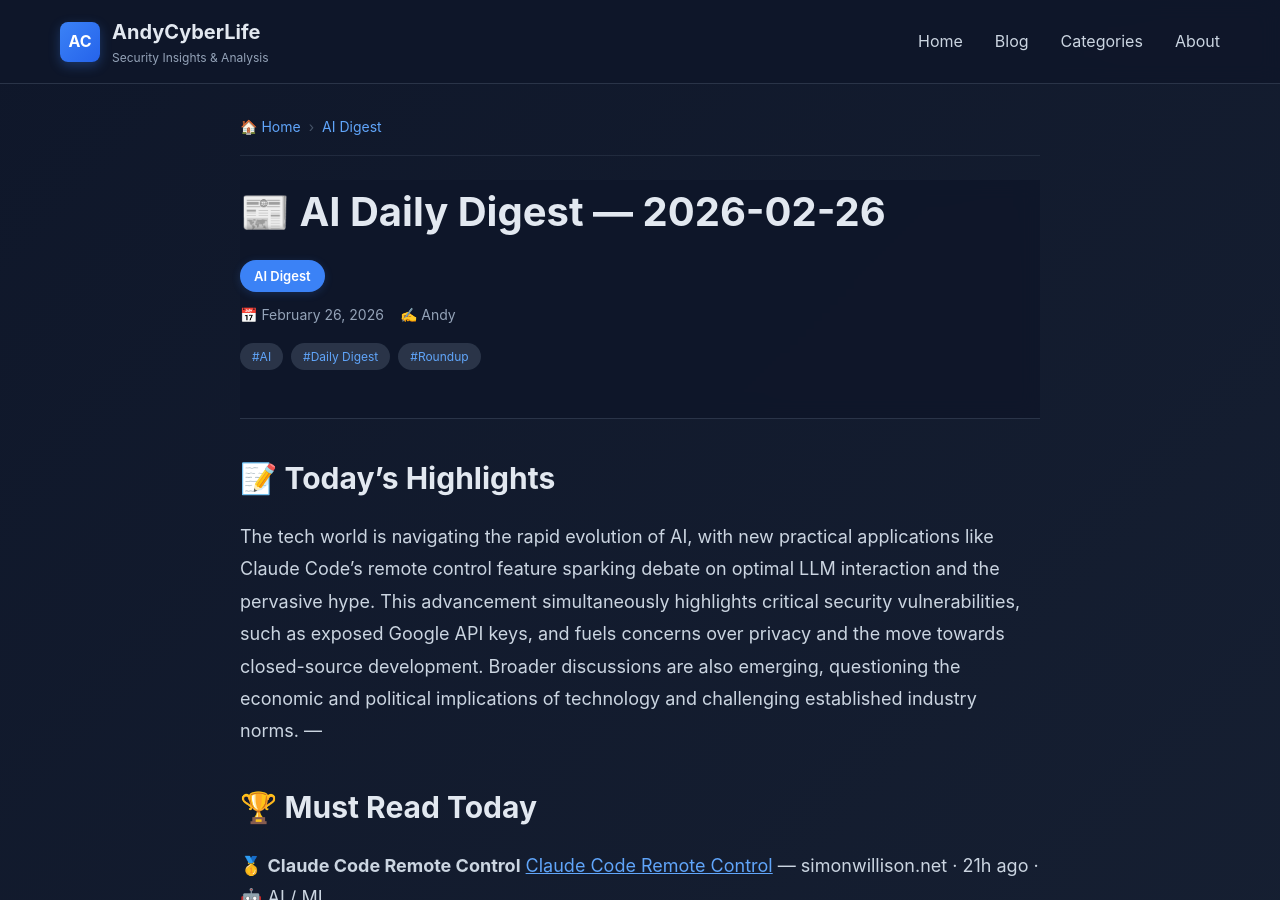
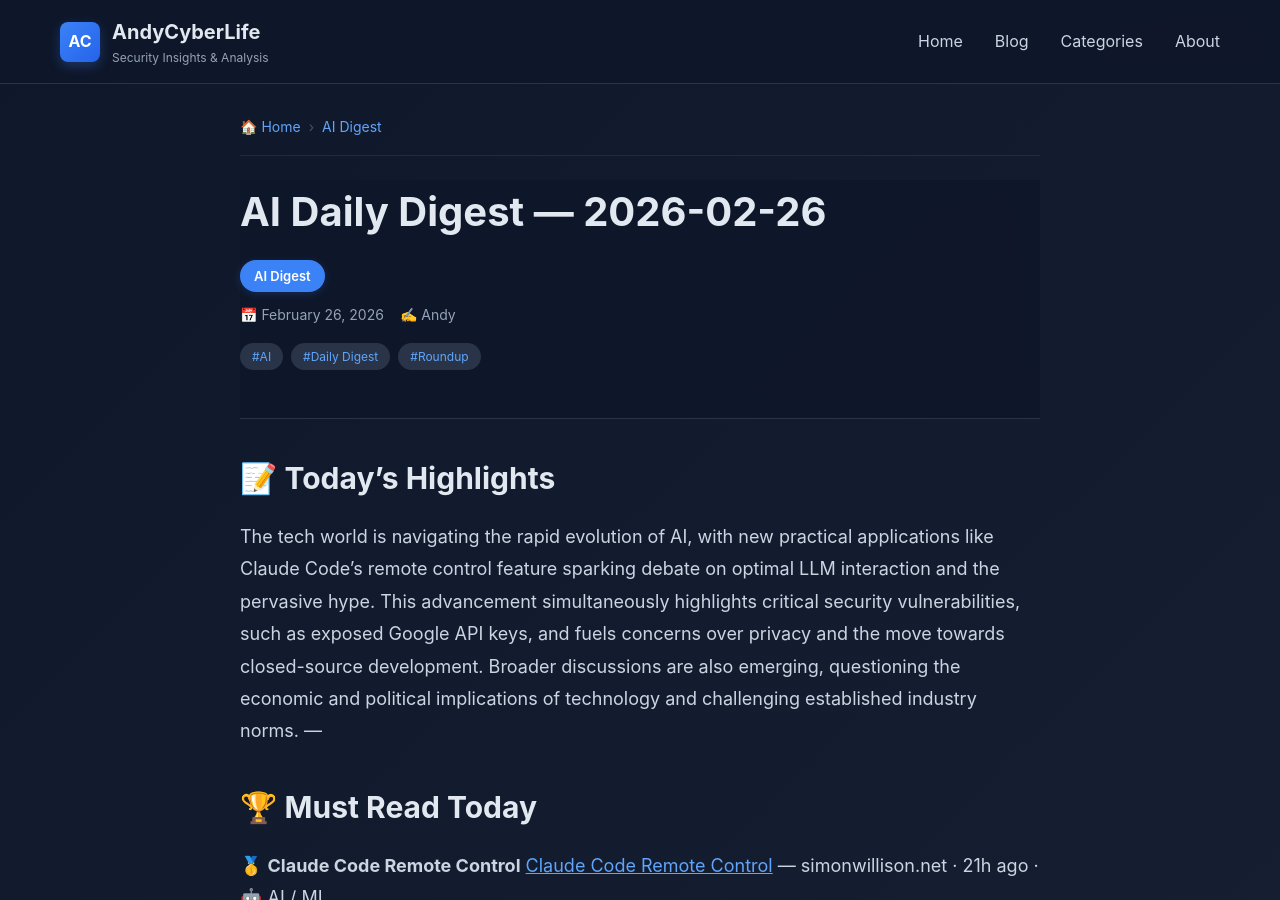
Before and after one commit to sinocikid/sinocikid.github.io, a Jekyll site: the page built from _posts/2026-02-26-ai-daily-digest.md, in a window 1280 px wide and 900 px high. Built offline with Jekyll 4.4.1, drawn with Linux system fonts in a browser that asks for light colours.

```diff
--- a/_posts/2026-02-26-ai-daily-digest.md
+++ b/_posts/2026-02-26-ai-daily-digest.md
@@ -1,5 +1,5 @@
 ---
-title: "📰 AI Daily Digest — 2026-02-26"
+title: "AI Daily Digest — 2026-02-26"
 date: 2026-02-26
 categories: ["AI Digest"]
 tags: ["AI", "Daily Digest", "Roundup"]
```
